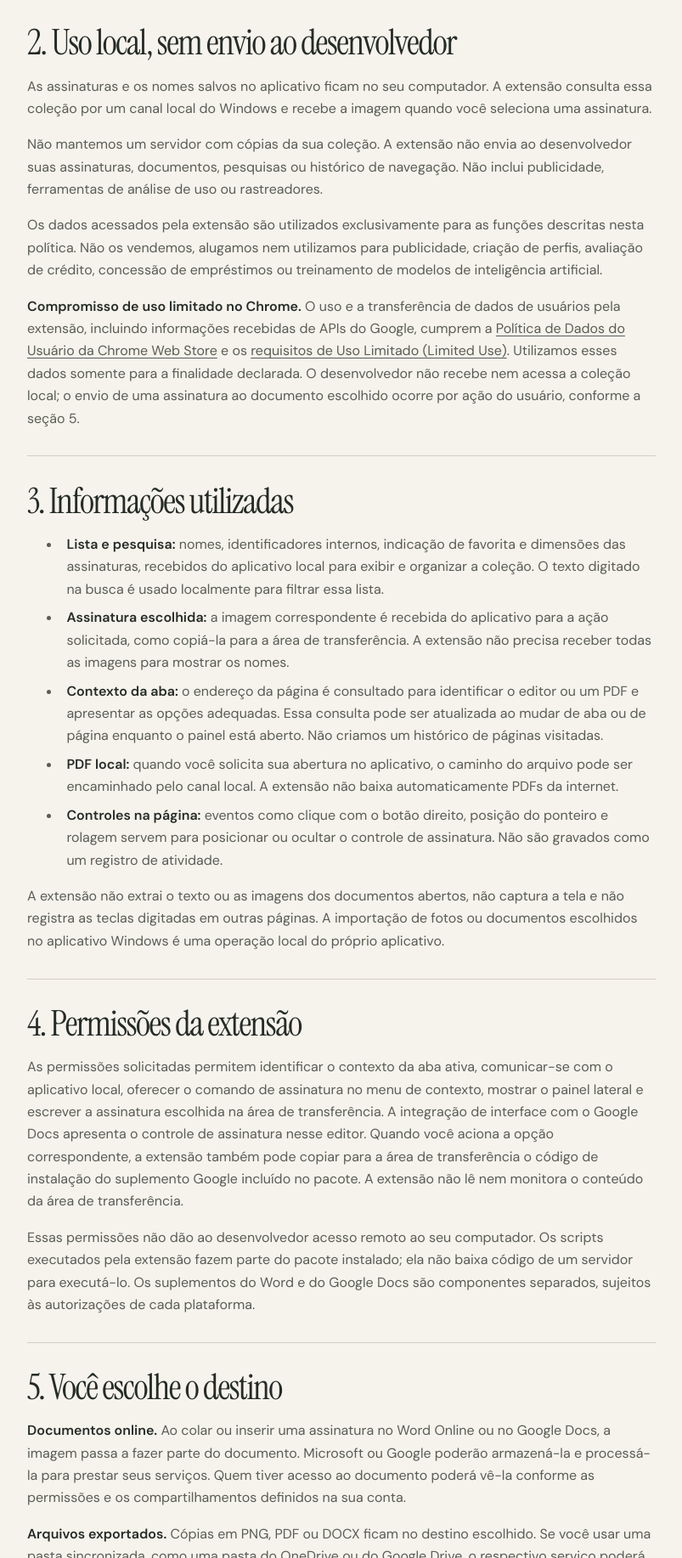
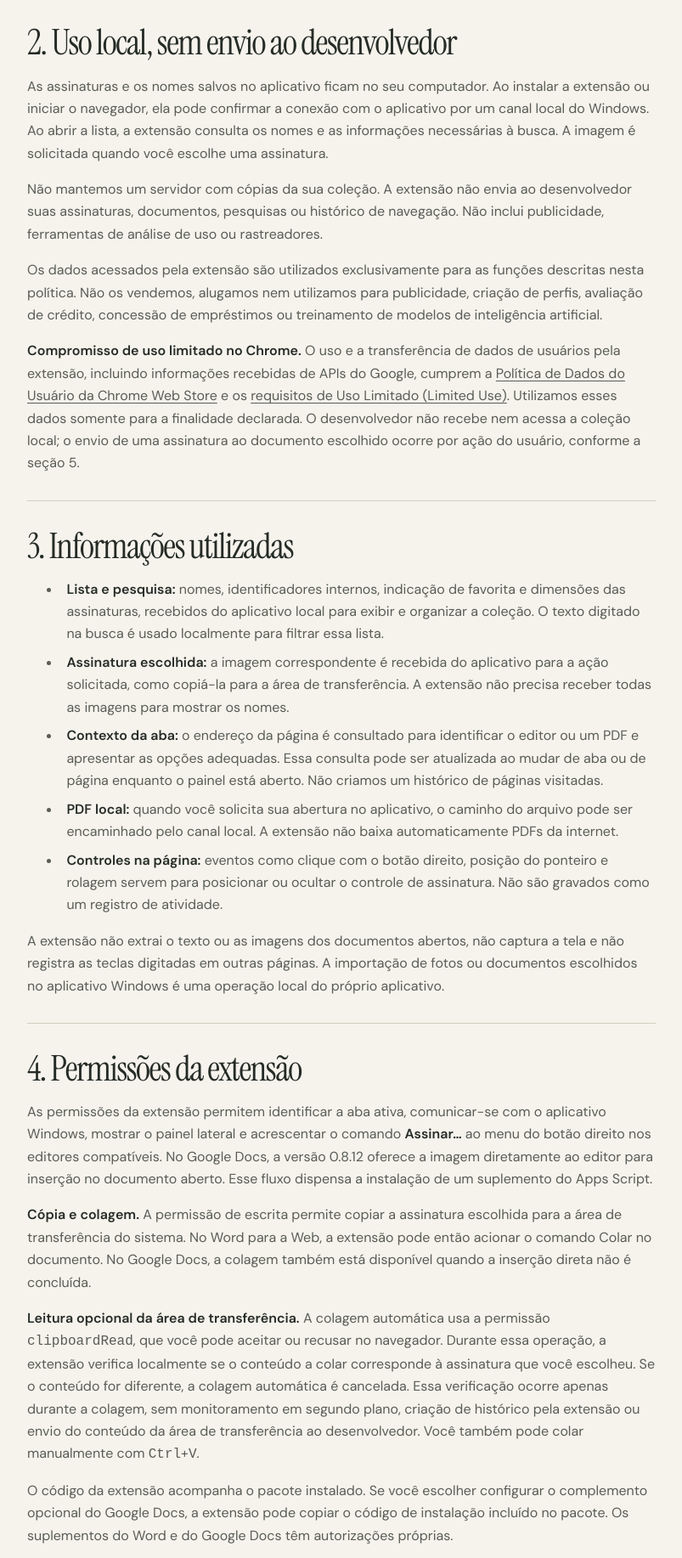
Before and after one commit to Haduka1/signature-factory, a plain HTML site: page privacidade-extensao.html in a window 1280 px wide. Shown: the part 966-2800 px from the top of the page at 85% size, without its empty margins (238-1041 px from the left). Drawn offline with Linux system fonts and the light colour scheme.

Commit message:
Atualiza a política de privacidade da extensão 0.8.12

```diff
--- a/privacidade-extensao.html
+++ b/privacidade-extensao.html
@@ -23,7 +23,7 @@
     <p class="section-kicker">Política de privacidade · Extensão para Microsoft Edge e Google Chrome</p>
     <h1>Suas assinaturas.<br><em>Sob seu controle.</em></h1>
     <p class="lede">Sua coleção fica no computador. A extensão usa as assinaturas para executar as ações que você escolhe, sem enviá-las ao desenvolvedor.</p>
-    <p>Atualizada em <time datetime="2026-11-18">18 de novembro de 2026</time>. Esta política descreve a extensão Signature Factory 0.8.10 para Microsoft Edge e Google Chrome, a versão anterior 0.8.9 (pacote R2) para Edge e sua comunicação com o aplicativo para Windows. Na versão 0.8.10, os textos em português, inglês e espanhol estão incluídos no pacote; a tradução não envia dados a um serviço externo.</p>
+    <p>Atualizada em <time datetime="2026-11-20">20 de novembro de 2026</time>. Esta política abrange as versões 0.8.9 (R2) a 0.8.12 da extensão Signature Factory e sua comunicação com o aplicativo para Windows. Os recursos disponíveis dependem da versão instalada. A partir da versão 0.8.10, os textos em português, inglês e espanhol acompanham o pacote e são exibidos localmente.</p>
   </header>
   <section aria-labelledby="responsavel">
     <h2 id="responsavel">1. Finalidade e responsável</h2>
@@ -32,7 +32,7 @@
   </section>
   <section aria-labelledby="uso-local">
     <h2 id="uso-local">2. Uso local, sem envio ao desenvolvedor</h2>
-    <p>As assinaturas e os nomes salvos no aplicativo ficam no seu computador. A extensão consulta essa coleção por um canal local do Windows e recebe a imagem quando você seleciona uma assinatura.</p>
+    <p>As assinaturas e os nomes salvos no aplicativo ficam no seu computador. Ao instalar a extensão ou iniciar o navegador, ela pode confirmar a conexão com o aplicativo por um canal local do Windows. Ao abrir a lista, a extensão consulta os nomes e as informações necessárias à busca. A imagem é solicitada quando você escolhe uma assinatura.</p>
     <p>Não mantemos um servidor com cópias da sua coleção. A extensão não envia ao desenvolvedor suas assinaturas, documentos, pesquisas ou histórico de navegação. Não inclui publicidade, ferramentas de análise de uso ou rastreadores.</p>
     <p>Os dados acessados pela extensão são utilizados exclusivamente para as funções descritas nesta política. Não os vendemos, alugamos nem utilizamos para publicidade, criação de perfis, avaliação de crédito, concessão de empréstimos ou treinamento de modelos de inteligência artificial.</p>
     <p><strong>Compromisso de uso limitado no Chrome.</strong> O uso e a transferência de dados de usuários pela extensão, incluindo informações recebidas de APIs do Google, cumprem a <a href="https://developer.chrome.com/docs/webstore/program-policies/user-data-faq">Política de Dados do Usuário da Chrome Web Store</a> e os <a href="https://developer.chrome.com/docs/webstore/program-policies/limited-use">requisitos de Uso Limitado (Limited Use)</a>. Utilizamos esses dados somente para a finalidade declarada. O desenvolvedor não recebe nem acessa a coleção local; o envio de uma assinatura ao documento escolhido ocorre por ação do usuário, conforme a seção 5.</p>
@@ -50,8 +50,10 @@
   </section>
   <section aria-labelledby="permissoes">
     <h2 id="permissoes">4. Permissões da extensão</h2>
-    <p>As permissões solicitadas permitem identificar o contexto da aba ativa, comunicar-se com o aplicativo local, oferecer o comando de assinatura no menu de contexto, mostrar o painel lateral e escrever a assinatura escolhida na área de transferência. A integração de interface com o Google Docs apresenta o controle de assinatura nesse editor. Quando você aciona a opção correspondente, a extensão também pode copiar para a área de transferência o código de instalação do suplemento Google incluído no pacote. A extensão não lê nem monitora o conteúdo da área de transferência.</p>
-    <p>Essas permissões não dão ao desenvolvedor acesso remoto ao seu computador. Os scripts executados pela extensão fazem parte do pacote instalado; ela não baixa código de um servidor para executá-lo. Os suplementos do Word e do Google Docs são componentes separados, sujeitos às autorizações de cada plataforma.</p>
+    <p>As permissões da extensão permitem identificar a aba ativa, comunicar-se com o aplicativo Windows, mostrar o painel lateral e acrescentar o comando <strong>Assinar…</strong> ao menu do botão direito nos editores compatíveis. No Google Docs, a versão 0.8.12 oferece a imagem diretamente ao editor para inserção no documento aberto. Esse fluxo dispensa a instalação de um suplemento do Apps Script.</p>
+    <p><strong>Cópia e colagem.</strong> A permissão de escrita permite copiar a assinatura escolhida para a área de transferência do sistema. No Word para a Web, a extensão pode então acionar o comando Colar no documento. No Google Docs, a colagem também está disponível quando a inserção direta não é concluída.</p>
+    <p><strong>Leitura opcional da área de transferência.</strong> A colagem automática usa a permissão <code>clipboardRead</code>, que você pode aceitar ou recusar no navegador. Durante essa operação, a extensão verifica localmente se o conteúdo a colar corresponde à assinatura que você escolheu. Se o conteúdo for diferente, a colagem automática é cancelada. Essa verificação ocorre apenas durante a colagem, sem monitoramento em segundo plano, criação de histórico pela extensão ou envio do conteúdo da área de transferência ao desenvolvedor. Você também pode colar manualmente com <kbd>Ctrl</kbd>+<kbd>V</kbd>.</p>
+    <p>O código da extensão acompanha o pacote instalado. Se você escolher configurar o complemento opcional do Google Docs, a extensão pode copiar o código de instalação incluído no pacote. Os suplementos do Word e do Google Docs têm autorizações próprias.</p>
   </section>
   <section aria-labelledby="destinos">
     <h2 id="destinos">5. Você escolhe o destino</h2>
```
Also changed, not shown: privacidade.html (+1 -1 lines).
